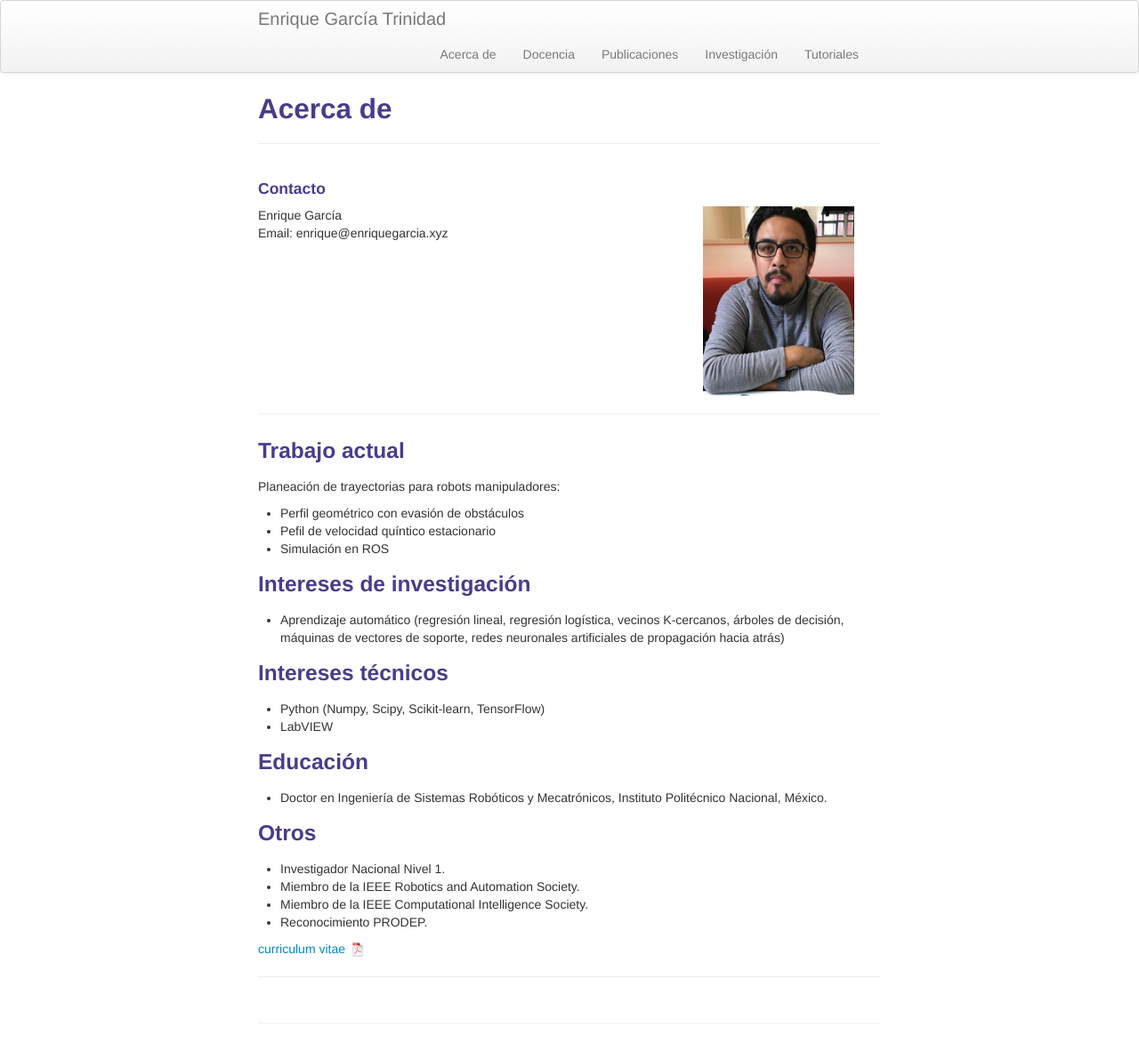
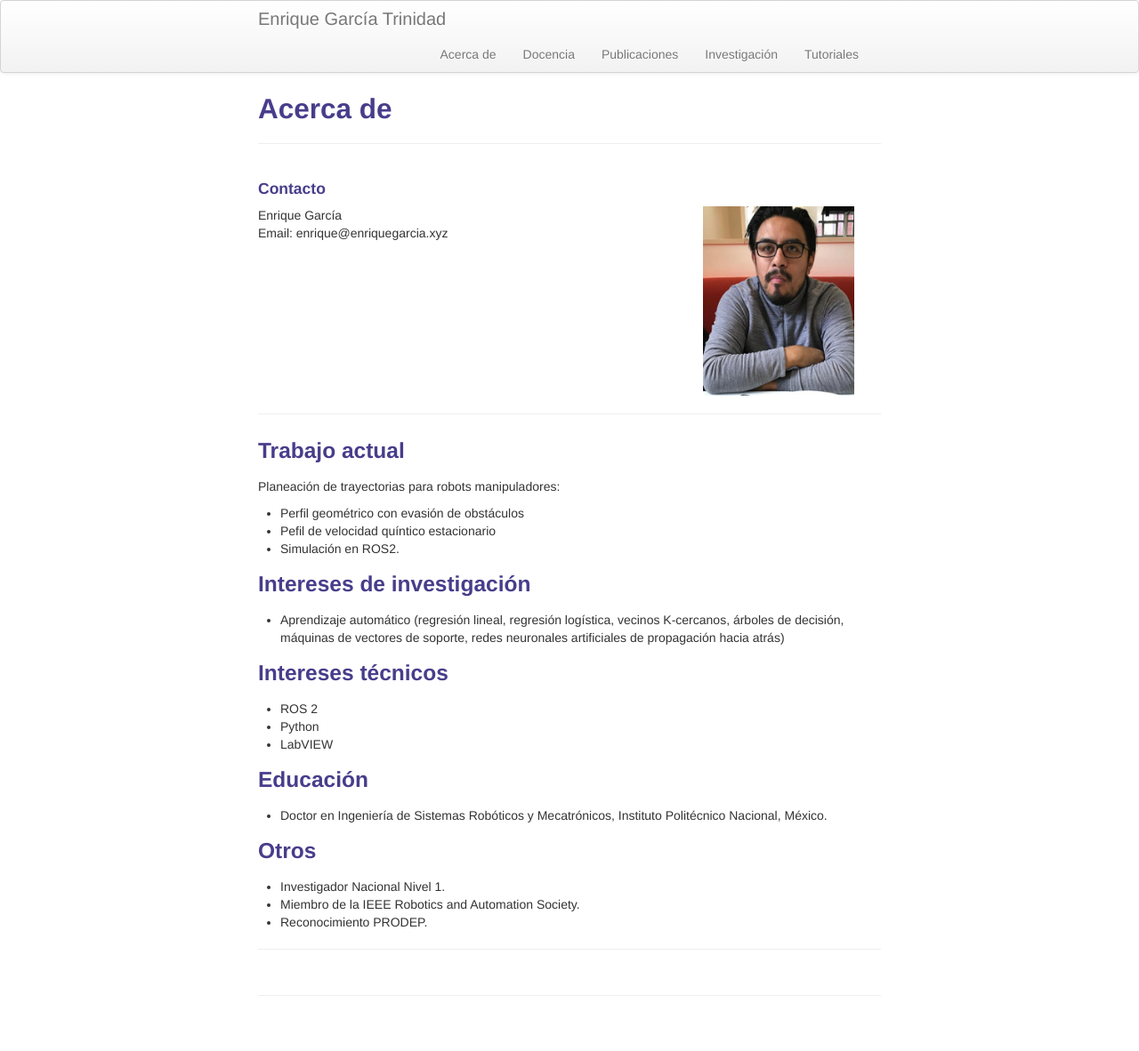
Before and after one commit to enriGarcia/enriGarcia.github.io, a Jekyll site: the page built from pages/about.md, in a window 1280 px wide. Shown: the whole page at 89% size. Built offline with Jekyll 4.4.1, drawn with Linux system fonts in a browser that asks for light colours; after the commit the page ends 1151 px from its top, so only the background shows below that.

Commit message:
webpage update

```diff
--- a/pages/about.md
+++ b/pages/about.md
@@ -1,7 +1,6 @@
 ---
 layout: page
 title: Acerca de
-description: Enrique García es Profesor en el Tecnológico de Estudios Superiores de Huixquilucan.
 ---
 
 <div class="container">
@@ -25,13 +24,14 @@ description: Enrique García es Profesor en el Tecnológico de Estudios Superior
 Planeación de trayectorias para robots manipuladores:
 - Perfil geométrico con evasión de obstáculos
 - Pefil de velocidad quíntico estacionario
-- Simulación en ROS
+- Simulación en ROS2.
 
 ### Intereses de investigación
 -  Aprendizaje automático (regresión lineal, regresión logística, vecinos K-cercanos, árboles de decisión, máquinas de vectores de soporte, redes neuronales artificiales de propagación hacia atrás)
 
 ### Intereses técnicos
-- Python (Numpy, Scipy, Scikit-learn, TensorFlow)
+- ROS 2
+- Python
 - LabVIEW
 
 ### Educación
@@ -40,9 +40,6 @@ Planeación de trayectorias para robots manipuladores:
 ### Otros
 - Investigador Nacional Nivel 1.
 - Miembro de la IEEE Robotics and Automation Society.
-- Miembro de la IEEE Computational Intelligence Society.
 - Reconocimiento PRODEP.
 
-[curriculum vitae ![CV as pdf]({{ BASE_PATH }}/pages/icons16/pdf-icon.png)]({{ BASE_PATH }}/assets/CV.pdf)<br/>
-
 ---
```
Also changed, not shown: pages/publications.md (+0 -1 lines), pages/research.md (+0 -1 lines), 2 other files.
